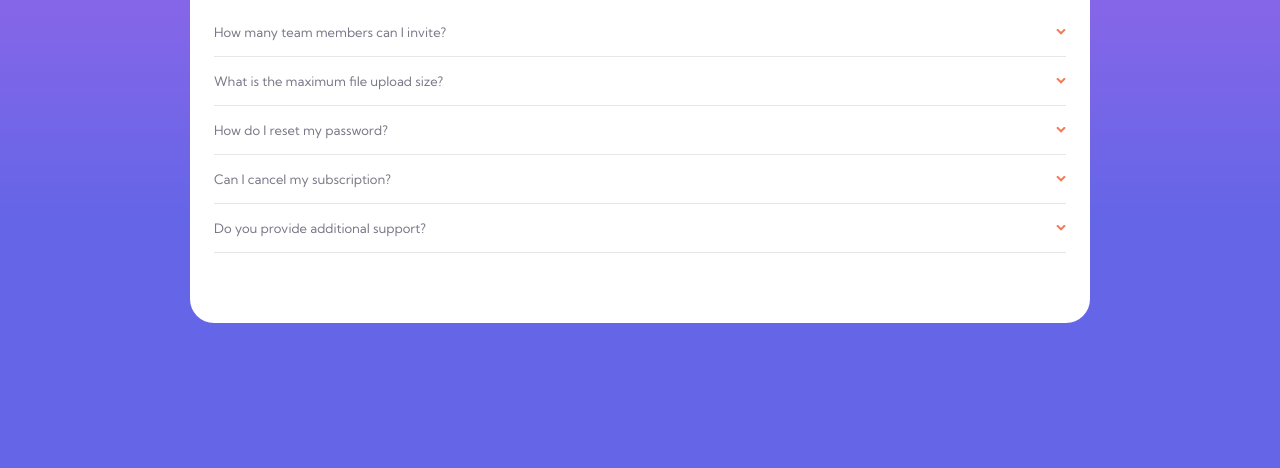
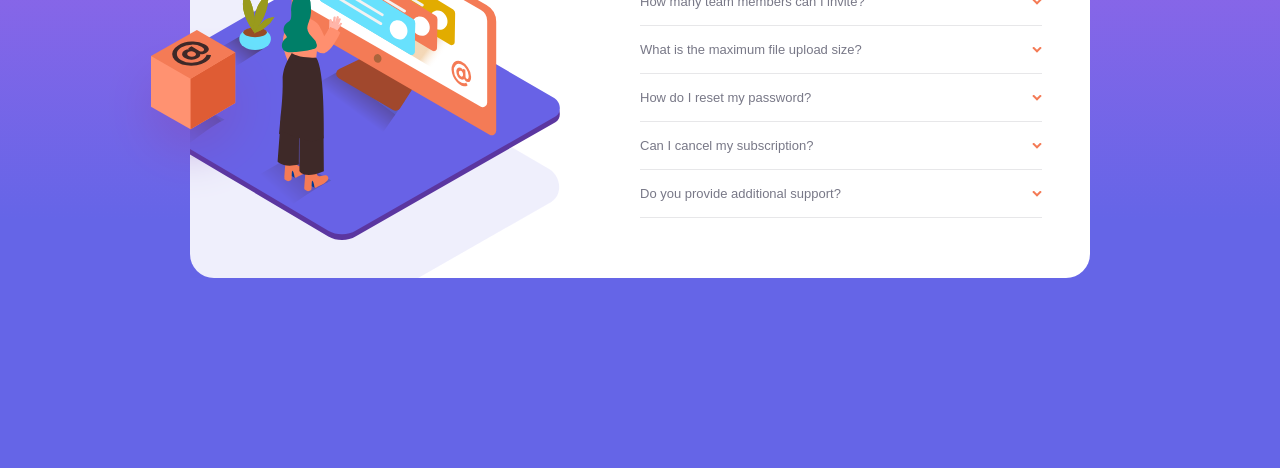
Before and after one commit to gbmouraa/FAQ, a plain HTML site: page index.html in a window 1280 px wide. Shown: the part 332-800 px from the top of the page. Drawn offline with Linux system fonts and the light colour scheme; a script that the page names is missing.

Commit message:
Adding css

```diff
--- a/index.html
+++ b/index.html
@@ -15,39 +15,51 @@
 
 <body>
     <main>
+        <img src="./images/illustration-box-desktop.svg" alt="Ilustration" class="box-desktop" img-desktop>
         <figure>
-            <img src="./images/illustration-woman-online-mobile.svg" alt="Ilustration" class="woman-online-mobile">
-            <img src="./images/bg-pattern-mobile.svg" alt="Ilustration" class="bg-pattern-mobile">
+            <img src="./images/illustration-woman-online-mobile.svg" alt="Ilustration" class="woman-online-mobile" img-mobile>
+            <img src="./images/bg-pattern-mobile.svg" alt="Ilustration" class="bg-pattern-mobile" img-mobile>
+            <img src="./images/bg-pattern-desktop.svg" alt="Ilustration" class="bg-pattern-desktop" img-desktop>
+            <img src="./images/illustration-woman-online-desktop.svg" alt="Ilustration" class="woman-online-desktop" img-desktop>
         </figure>
         <section class="content">
             <h1>FAQ</h1>
             <div class="questions-container">
-                <div class="question">
-                    <p class="ask">How many team members can I invite?</p>
+                <button class="question-btn">
+                    <p class="ask" onclick="showRes()">How many team members can I invite?</p>
+                    <div class="answer">
                         <p class="resp">You can invite up to 2 additional users on the Free plan. There is no limit on
                             team members for the Premium plan.</p>
                     </div>
-                <div class="question"> <!-- substituir esta div por um button-->
+                </button>
+                <button class="question-btn">
                     <p class="ask">What is the maximum file upload size?</p>
-                    <!-- colocar a resposta em outra div -->
-                    <p class="resp">No more than 2GB. All files in your account must fit your allotted storage space.
+                    <div class="answer">
+                        <p class="resp">No more than 2GB. All files in your account must fit your allotted storage
+                            space.
                         </p>
                     </div>
-                <div class="question">
+                </button>
+                <button class="question-btn">
                     <p class="ask">How do I reset my password?</p>
-                    <p class="resp">Click “Forgot password” from the login page or “Change password” from your profile
-                        page.
-                        A reset link will be emailed to you.</p>
+                    <div class="answer">
+                        <p class="resp">Click “Forgot password” from the login page or “Change password” from your
+                            profile page.A reset link will be emailed to you.</p>
                     </div>
-                <div class="question">
+                </button>
+                <button class="question-btn">
                     <p class="ask">Can I cancel my subscription?</p>
+                    <div class="answer">
                     <p class="resp">Yes! Send us a message and we’ll process your request no questions asked.</p>
                     </div>
-                <div class="question">
+                </button>
+                <button class="question-btn">
                     <p class="ask">Do you provide additional support?</p>
+                    <div class="answer">
                         <p class="resp">Chat and email support is available 24/7. Phone lines are open during normal
                             business hours.</p>
                     </div>
+                </button>
             </div>
         </section>
         <footer>
--- a/script/index.js
+++ /dev/null
@@ -1,5 +0,0 @@
-$('.ask').click(function(){
-    $('.question')
-        .css('overflow','visible')
-        .css('height','auto')
-})
--- a/styles/main.scss
+++ b/styles/main.scss
@@ -9,6 +9,14 @@ $veryDarkGrayishBlue: #4a4b5e;
 $darkGrayishBlue: #787887;
 // dividers
 $lightGrayishBlue: hsl(240, 5%, 91%);
+
+@mixin responsive($screen){
+    @if $screen == desktop{
+        @media screen and (min-width: 1020px){
+            @content;
+        }
+    }
+}
 
 // --------------------------------------------------------
 
@@ -43,8 +51,12 @@ main{
     background-color: #fff;
     border-radius: 2.4rem;
     width: 100%;
-    min-height: 45rem;
     max-width: 90rem;
+    @include responsive(desktop){
+        display: flex;
+        min-height: 42rem;
+        position: relative;
+    }
 }
 // ---------------------------------
 figure{
@@ -53,10 +65,28 @@ figure{
     margin: auto;
     height: 20rem;
     transform: translateY(-11.1rem);
+    @include responsive(desktop){
+        transform: translateY(0);
+        margin: 0;
+        height: auto;
+        overflow: hidden;
+    }
 }
+
 
 figure > *{
     width: 75%;
+    display: block;
+    @include responsive(desktop){
+        width:100%;
+    }
+}
+// ---------------------------------
+// mobile images
+img[img-mobile]{
+    @include responsive(desktop){
+        display: none;
+    }
 }
 
 .woman-online-mobile{
@@ -71,6 +101,44 @@ figure > *{
     transform: translateX(-50%);
     bottom: -1.2rem;
 }
+// -------------------------------------
+// desktop images
+img[img-desktop]{
+    display: none;
+    @include responsive(desktop){
+        display: block;
+    }
+}
+
+.bg-pattern-desktop{
+    position: absolute;
+    left: -50%;
+    bottom: -5rem;
+}
+
+.woman-online-desktop{
+    position: absolute;
+    width: 45rem;
+    top:4rem;
+    left:-8rem;
+}
+
+.box-desktop{
+    z-index: 10;
+    position: absolute;
+    width: 18rem;
+    left: -8.7rem;
+    top: 17rem;
+}
+
+.bg-pattern-desktop{
+    position: absolute;
+    top: -23rem;
+    left: -43rem;
+    width: 80rem;
+}
+
+
 // ----------------------------------
 .content{
     transform: translateY(-7rem);
@@ -78,6 +146,11 @@ figure > *{
     flex-direction: column;
     align-items: center;
     padding: 0 2.4rem;
+    @include responsive(desktop){
+        transform: translateY(0);
+        padding: 5.6rem 4.8rem 0 0;
+        align-items: flex-start;
+    }
 }
 
 h1{
@@ -91,19 +164,19 @@ h1{
 }
 
 .questions-container{
-    text-align: left;
     width: 100%;
     display: flex;
     flex-direction: column;
-    align-items: flex-start;
 }
 
-.question{
+.question-btn{
     width: 100%;
+    background-color: #fff;
+    border: 0;
     border-bottom: .1rem solid $lightGrayishBlue;
     padding: 1.6rem 0 ;
-    height: 4.9rem;
-    overflow:hidden;
+    // height: 4.9rem;
+    text-align: left;
 }
 
 .ask{
@@ -129,7 +202,17 @@ h1{
     }
 }
 
-.teste{
-    font-size: 2.2rem;
-    color: red;
+.answer{
+    display: none;
 }
+
+figure,
+.content{
+    @include responsive(desktop){
+        width: 50%;
+    }
+}
+
+.show{
+    display: block;
+}
```
Also changed, not shown: styles/main.css, 1 other file. Lines whose indentation alone changed are shown as unchanged.
